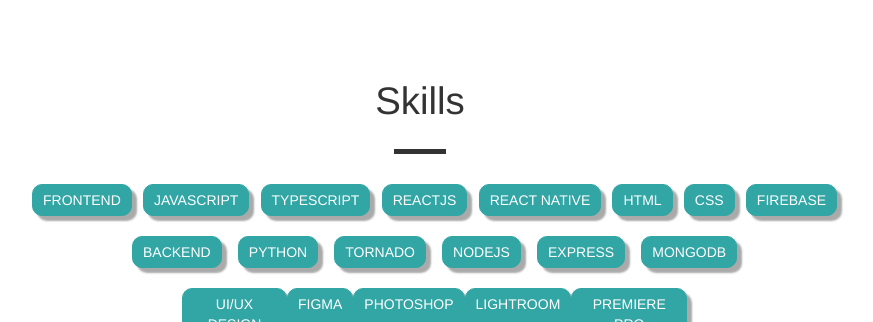
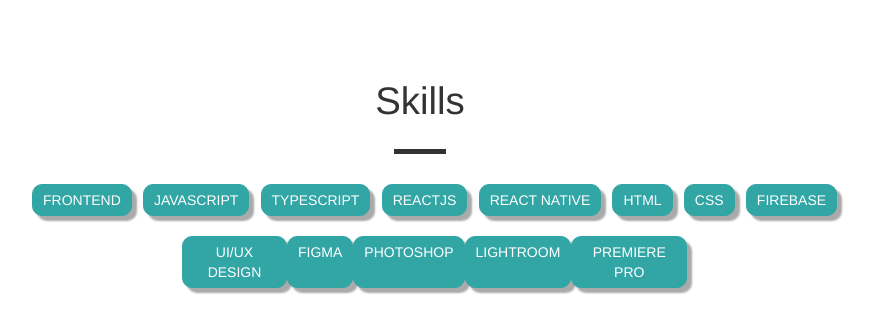
Before and after one commit to avalanche557/avalanche557.github.io, a plain HTML site: page index.html in a window 1280 px wide. Shown: the part 1372-1694 px from the top of the page, without its empty margins (208-1081 px from the left). Drawn offline with nearby package versions, Linux system fonts and the light colour scheme; animation ran at ten frames a second.

Commit message:
removing backend skills

```diff
--- a/index.html
+++ b/index.html
@@ -170,14 +170,14 @@
                 <div class="skill_name">CSS</div>
                 <div class="skill_name">FIREBASE</div>
             </div>
-            <div class="skills_row_two">
+            <!-- <div class="skills_row_two">
                 <div class="skill_name">BACKEND</div>
                 <div class="skill_name">PYTHON</div>
                 <div class="skill_name">TORNADO</div>
                 <div class="skill_name">NODEJS</div>
                 <div class="skill_name">EXPRESS</div>
                 <div class="skill_name">MONGODB</div>
-            </div>
+            </div> -->
             <div class="skills_row_three">
                 <div class="skill_name">UI/UX DESIGN</div>
                 <div class="skill_name">FIGMA</div>
```
